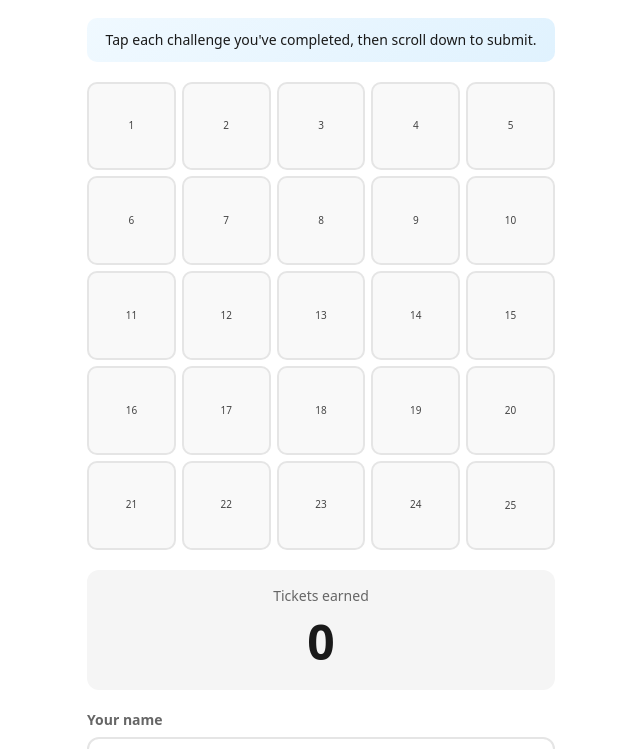
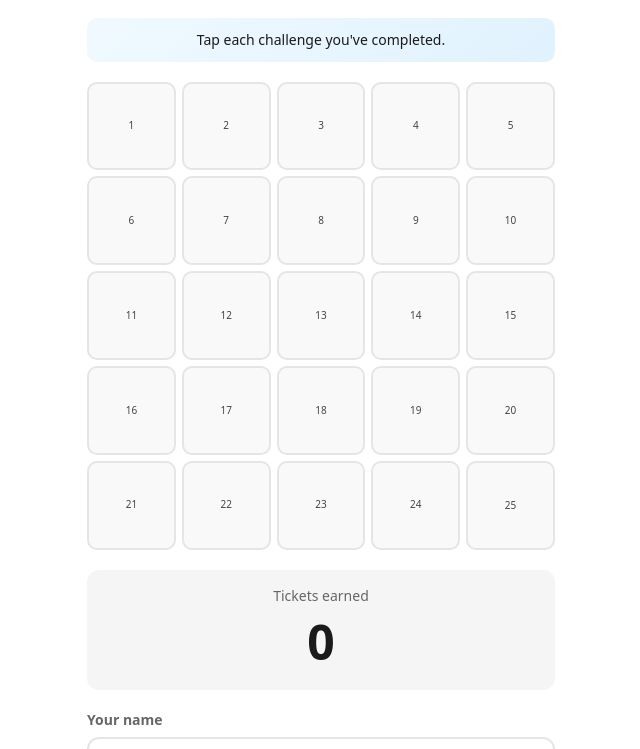
Before and after one commit to bradthurber/f45-bingo-cf, a website: page pages/index.html in a window 1280 px wide. Shown: the part 56-805 px from the top of the page, without its empty margins (319-959 px from the left). Drawn offline with Linux system fonts and the light colour scheme; no server answers.

Commit message:
Simplify instructions now that submit is sticky
No longer need to tell users to scroll down.

Co-Authored-By: Claude Opus 4.5 <noreply@anthropic.com>

```diff
--- a/pages/index.html
+++ b/pages/index.html
@@ -16,7 +16,7 @@
     </div>
 
     <!-- Instructions -->
-    <p class="instructions">Tap each challenge you've completed, then scroll down to submit.</p>
+    <p class="instructions">Tap each challenge you've completed.</p>
 
     <!-- Bingo grid -->
     <div class="grid" id="bingoGrid">
```
